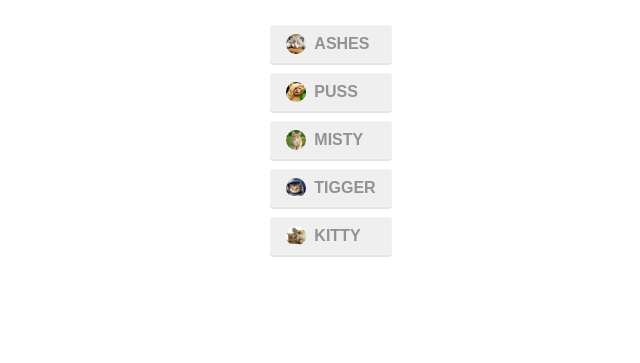
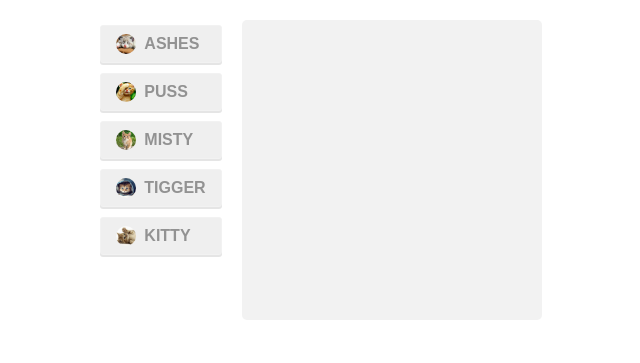
Before and after one commit to joshisadesigner/cat-clicker, a website: page app/index.html in a window 1280 px wide. Shown: the whole page, without its empty margins (309-949 px from the left). Drawn offline with nearby package versions, Linux system fonts and the light colour scheme; files that its build step writes are made by us from their sources.

Commit message:
Add place holder image

```diff
--- a/app/index.html
+++ b/app/index.html
@@ -28,11 +28,9 @@
     <main>
       <section id="catButtons" class="selection"></section>
       <section id="catView" class="display">
-        <!-- <div id="box" class="box">
-          <img src="images/0.jpg" alt="Image 01" id="box-img" class="img box__img">
-          <span id="box-title" class="box__element_float box__element_title">Ashes</span>
-          <span id="box-counter" class="box__element_float box__element_counter">00</span>
-        </div> -->
+        <div id="box" class="box">
+          <img src="images/blank.jpg" alt="place holder image" id="box-img" class="img box__img">
+        </div>
       </section>
     </main>
 
```
Also changed, not shown: app/images/blank.jpg (added).
